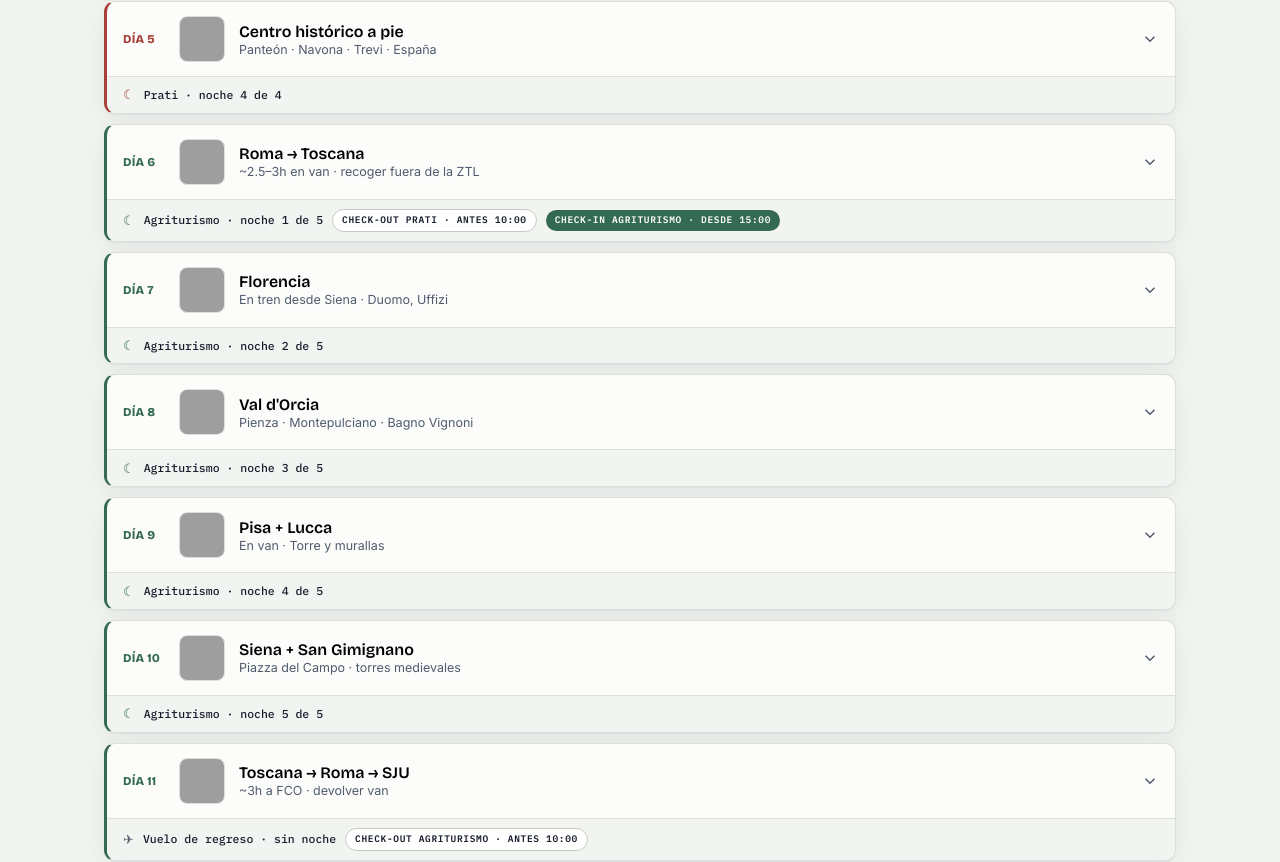
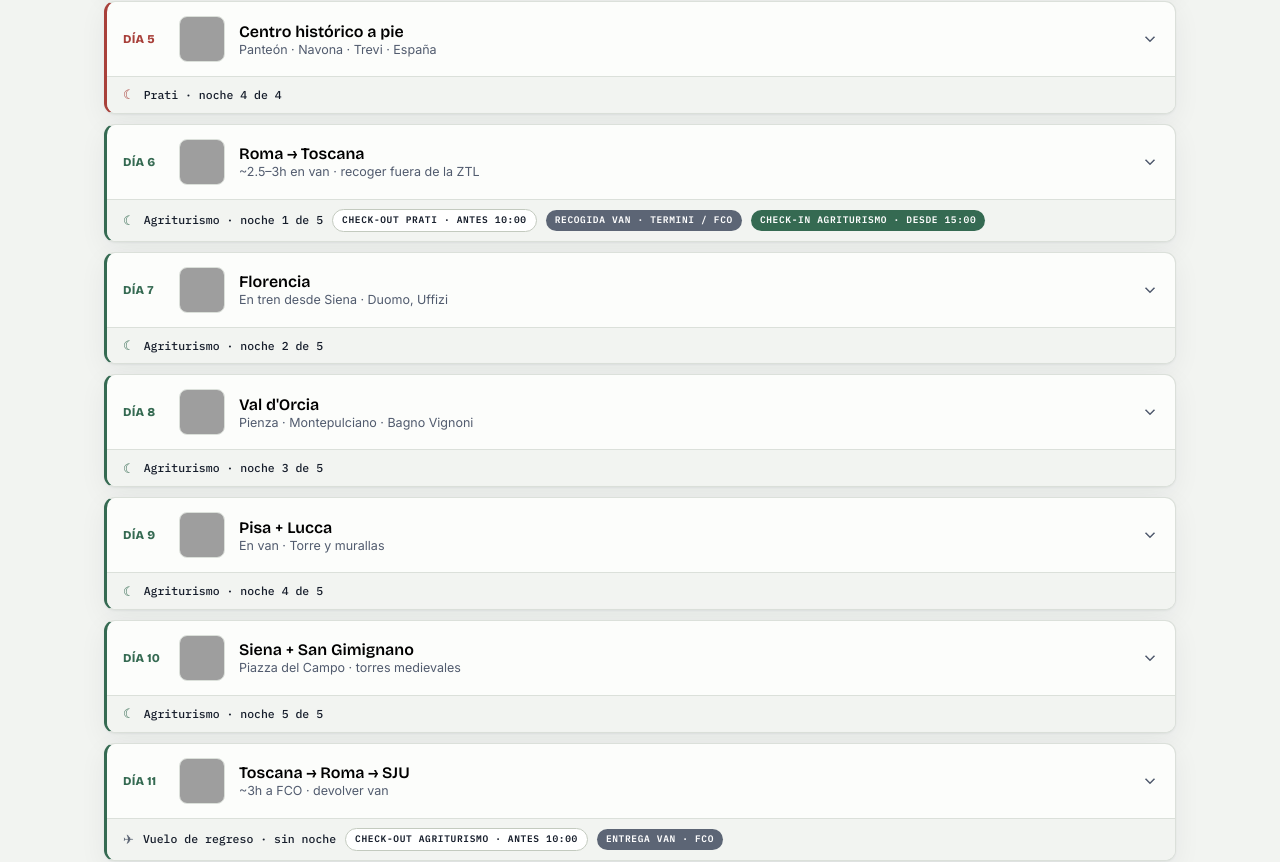
Before and after one commit to alvinasael/viaje-italia, a plain HTML site: page index.html in a window 1280 px wide. Shown: the part 2120-2982 px from the top of the page. Drawn offline with nearby package versions, Linux system fonts and the light colour scheme; grey boxes are pictures that could not be loaded.

Commit message:
Itinerario: recogida y entrega de la van en la franja del dia

```diff
--- a/index.html
+++ b/index.html
@@ -93,6 +93,7 @@
   .stay .ev{font-size:9.5px;letter-spacing:.07em;text-transform:uppercase;border-radius:999px;padding:3px 9px;font-weight:600;white-space:nowrap}
   .stay .ev.in{color:#fff;background:var(--toscana)}
   .stay .ev.out{color:var(--ink);background:#fff;border:1px solid var(--line-strong)}
+  .stay .ev.van{color:#fff;background:var(--neutral)}
   .day-body .desc{font-size:14.5px;color:var(--ink-soft);margin:2px 0 14px}
   .photos{display:flex;gap:10px;overflow-x:auto;padding-bottom:6px;scroll-snap-type:x mandatory;-webkit-overflow-scrolling:touch}
   .photos figure{margin:0;flex:0 0 auto;width:240px;scroll-snap-align:start}
@@ -404,12 +405,12 @@ const stayByDay={
  3:{kind:'roma',where:'Prati · noche 2 de 4'},
  4:{kind:'roma',where:'Prati · noche 3 de 4'},
  5:{kind:'roma',where:'Prati · noche 4 de 4'},
- 6:{kind:'toscana',where:'Agriturismo · noche 1 de 5',out:'Prati',in:'Agriturismo'},
+ 6:{kind:'toscana',where:'Agriturismo · noche 1 de 5',out:'Prati',in:'Agriturismo',vanPick:'Termini / FCO'},
  7:{kind:'toscana',where:'Agriturismo · noche 2 de 5'},
  8:{kind:'toscana',where:'Agriturismo · noche 3 de 5'},
  9:{kind:'toscana',where:'Agriturismo · noche 4 de 5'},
  10:{kind:'toscana',where:'Agriturismo · noche 5 de 5'},
- 11:{kind:'flight',where:'Vuelo de regreso · sin noche',out:'Agriturismo'}
+ 11:{kind:'flight',where:'Vuelo de regreso · sin noche',out:'Agriturismo',vanDrop:'FCO'}
 };
 
 /* ---- itinerary data ---- */
@@ -587,7 +588,9 @@ dayData.forEach((d,idx)=>{
    const glyph=stay.kind==='flight'?'✈':'☾';
    const out=stay.out?`<span class="ev out">Check-out ${stay.out} · antes 10:00</span>`:'';
    const cin=stay.in?`<span class="ev in">Check-in ${stay.in} · desde 15:00</span>`:'';
-   stayHtml=`<div class="stay" style="--sc:${sc}"><span class="bed">${glyph}</span><span class="where">${stay.where}</span>${out}${cin}</div>`;
+   const vpick=stay.vanPick?`<span class="ev van">Recogida van · ${stay.vanPick}</span>`:'';
+   const vdrop=stay.vanDrop?`<span class="ev van">Entrega van · ${stay.vanDrop}</span>`:'';
+   stayHtml=`<div class="stay" style="--sc:${sc}"><span class="bed">${glyph}</span><span class="where">${stay.where}</span>${out}${vpick}${cin}${vdrop}</div>`;
  }
  el.innerHTML=`
   <button class="day-head" aria-expanded="false" aria-controls="db${idx}">
```
